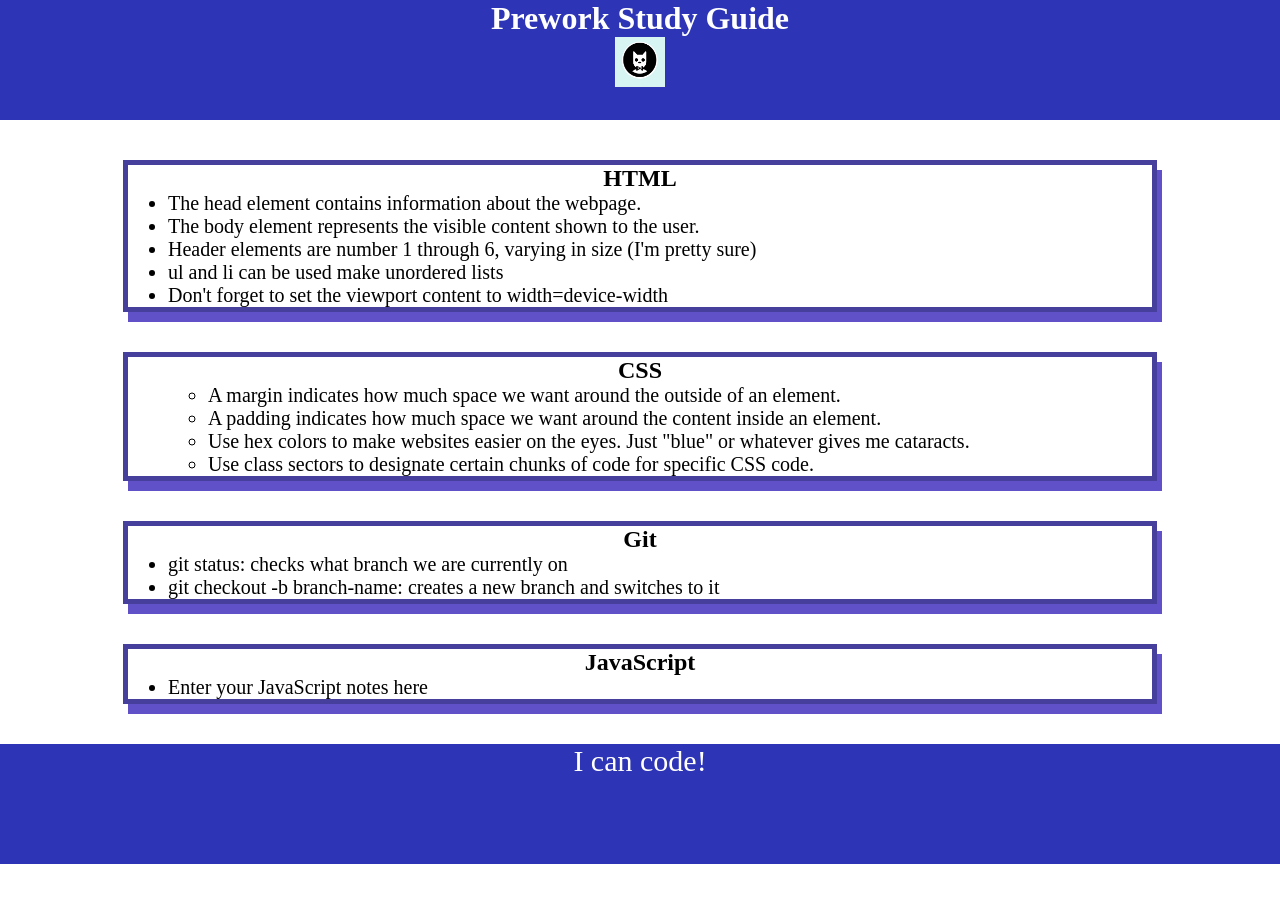
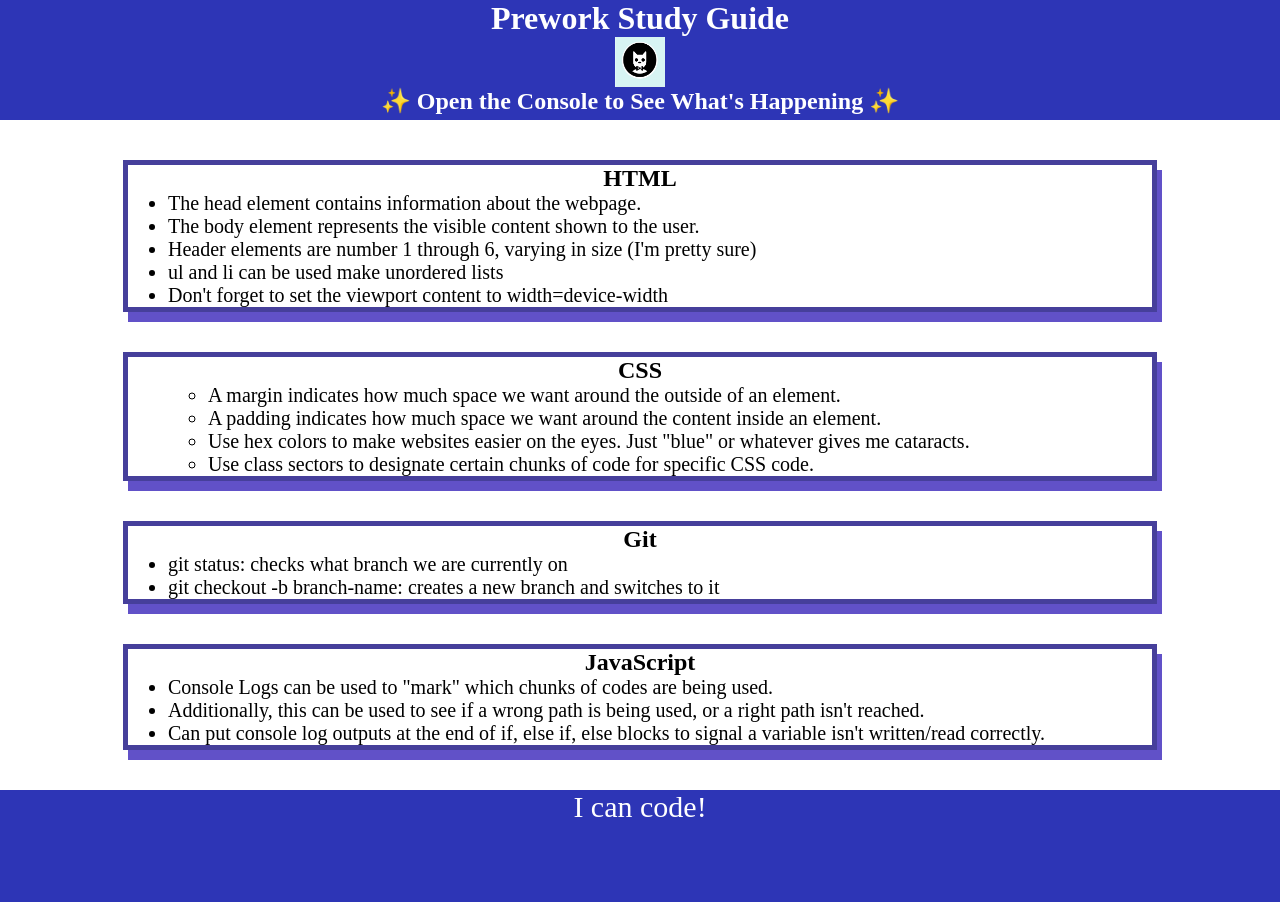
Before and after one commit to tannerkothlow/prework-study-guide, a plain HTML site: page index.html in a window 1280 px wide. Before the commit the page ends 864 px from the top, so only its background shows below. Drawn offline with Linux system fonts and the light colour scheme.

Commit message:
Added Javascript console logs to project

```diff
--- /dev/null
+++ b/assets/script.js
@@ -0,0 +1,20 @@
+var topics = ["HTML", "CSS", "Git", "Javascript"];
+
+for(var x = 0; x < topics.length; x++) {
+ console.log(topics[x]);
+}
+
+
+/*
+if (topic === 'HTML') {
+  console.log("Let's study HTML!");
+} else if (topic === 'CSS') {
+  console.log("Let's study CSS!");
+} else if (topic === 'Git') {
+  console.log("Let's study Git!");
+} else if (topic === 'JavaScript') {
+  console.log("Let's study JavaScript!");
+} else {
+  console.log('Please try again!');
+}
+*/
--- a/index.html
+++ b/index.html
@@ -11,6 +11,7 @@
     <header id="top">
       <h1>Prework Study Guide</h1>
       <img src="./assets/bowtie-cat.png" alt="Profile image of cat wearing a bow tie." />
+      <h2>✨ Open the Console to See What's Happening ✨</h2>
     </header>
     <main>
       <section class="card" id="html-section">
@@ -47,7 +48,9 @@
       <section class="card" id="javascript-section">
         <h2>JavaScript</h2>
         <ul>
-          <li>Enter your JavaScript notes here</li>
+          <li>Console Logs can be used to "mark" which chunks of codes are being used.</li>
+          <li>Additionally, this can be used to see if a wrong path is being used, or a right path isn't reached.</li>
+          <li>Can put console log outputs at the end of if, else if, else blocks to signal a variable isn't written/read correctly.</li>
         </ul>
       </section>
     </main>
@@ -55,5 +58,6 @@
     <footer>
       <p>I can code!</p>
     </footer>
+    <script src="./assets/script.js"></script>
   </body>
 </html>
```
